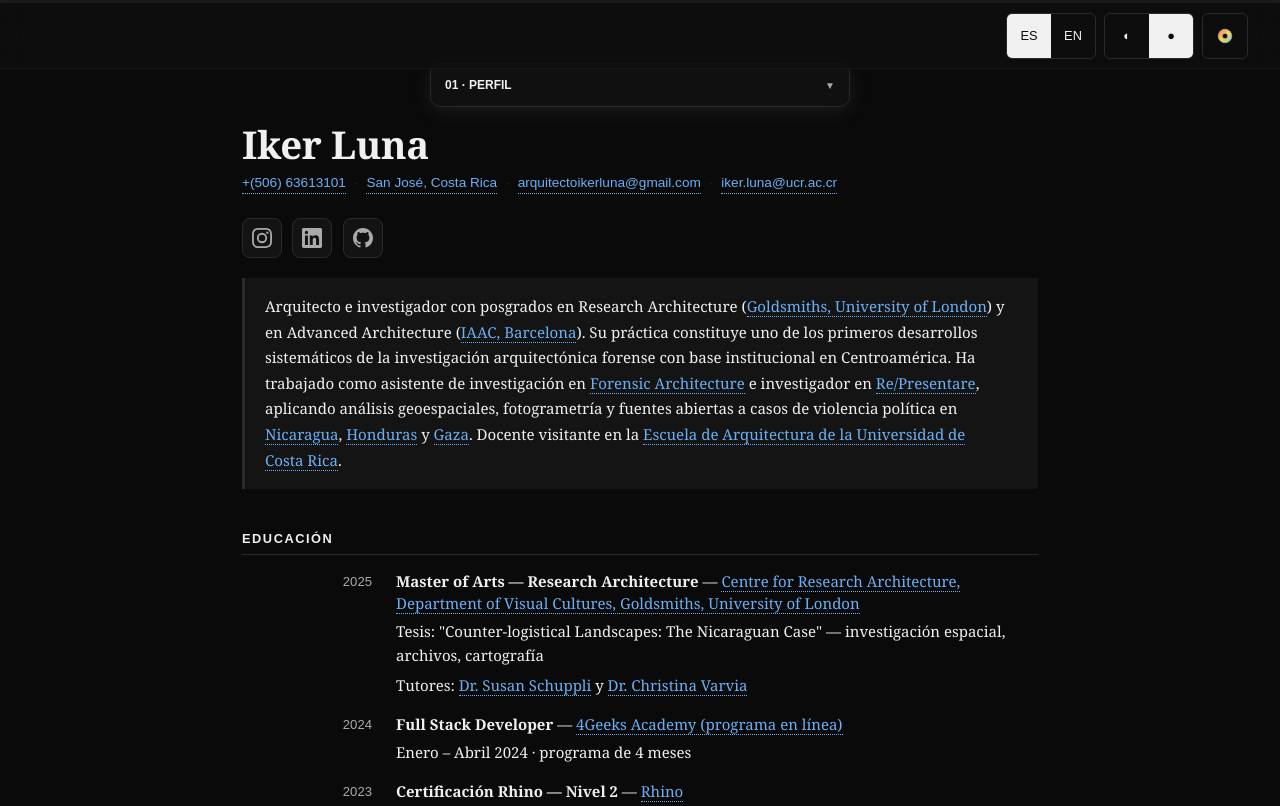
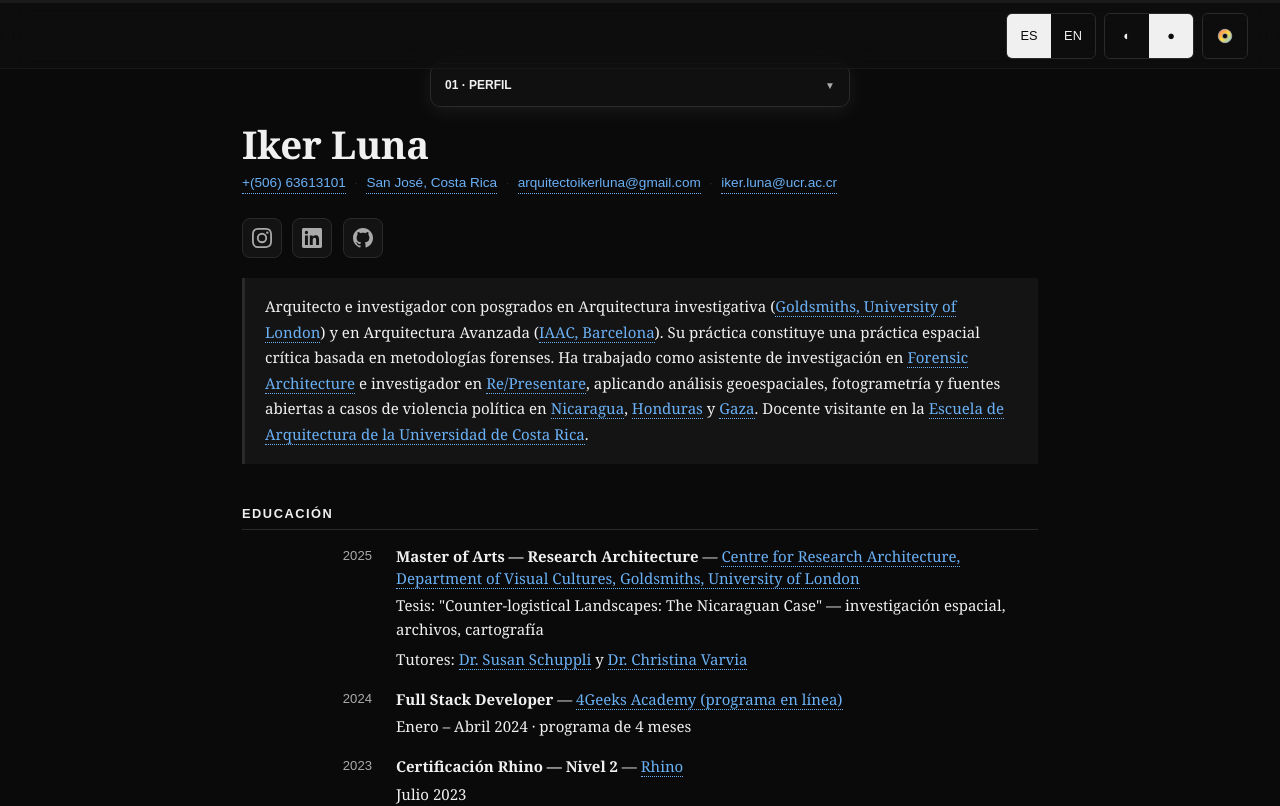
Before and after one commit to iluna007/il, a React (Vite) app: page / in a window 1280 px wide. Shown: the top 806 px of the page. Built offline with nearby package versions, Linux system fonts and the light colour scheme.

Commit message:
Update Spanish bio profile text.

```diff
--- a/src/data/cvData.js
+++ b/src/data/cvData.js
@@ -55,7 +55,7 @@
     contact,
     socialLinks,
     bio: {
-      text: "Arquitecto e investigador con posgrados en Research Architecture ({Goldsmiths, University of London}) y en Advanced Architecture ({IAAC, Barcelona}). Su práctica constituye uno de los primeros desarrollos sistemáticos de la investigación arquitectónica forense con base institucional en Centroamérica. Ha trabajado como asistente de investigación en {Forensic Architecture} e investigador en {Re/Presentare}, aplicando análisis geoespaciales, fotogrametría y fuentes abiertas a casos de violencia política en {Nicaragua}, {Honduras} y {Gaza}. Docente visitante en la {Escuela de Arquitectura de la Universidad de Costa Rica}.",
+      text: "Arquitecto e investigador con posgrados en Arquitectura investigativa ({Goldsmiths, University of London}) y en Arquitectura Avanzada ({IAAC, Barcelona}). Su práctica constituye una práctica espacial crítica basada en metodologías forenses. Ha trabajado como asistente de investigación en {Forensic Architecture} e investigador en {Re/Presentare}, aplicando análisis geoespaciales, fotogrametría y fuentes abiertas a casos de violencia política en {Nicaragua}, {Honduras} y {Gaza}. Docente visitante en la {Escuela de Arquitectura de la Universidad de Costa Rica}.",
       links: {
         "Goldsmiths, University of London": "https://www.gold.ac.uk/",
         "IAAC, Barcelona": "https://iaac.net/",
```
